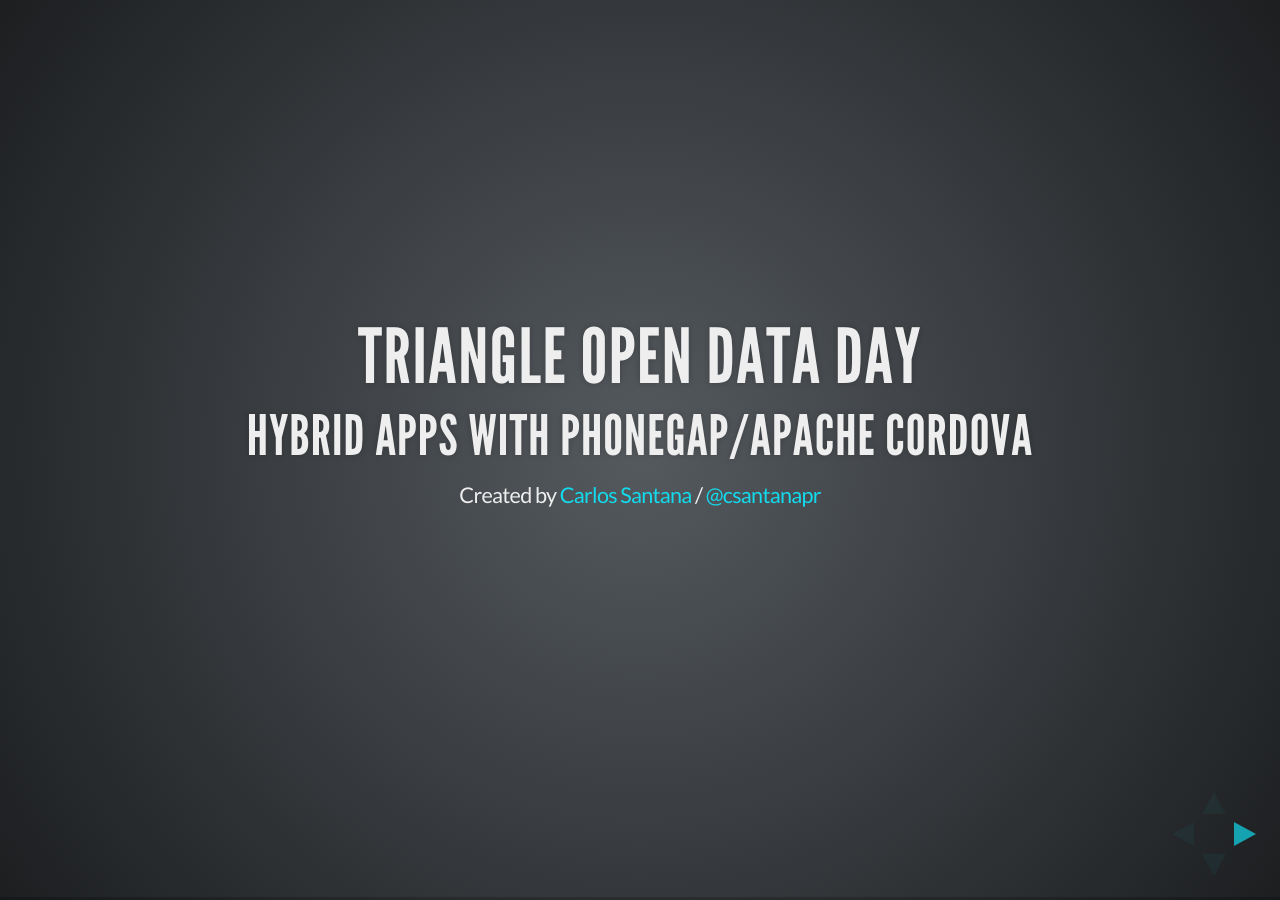
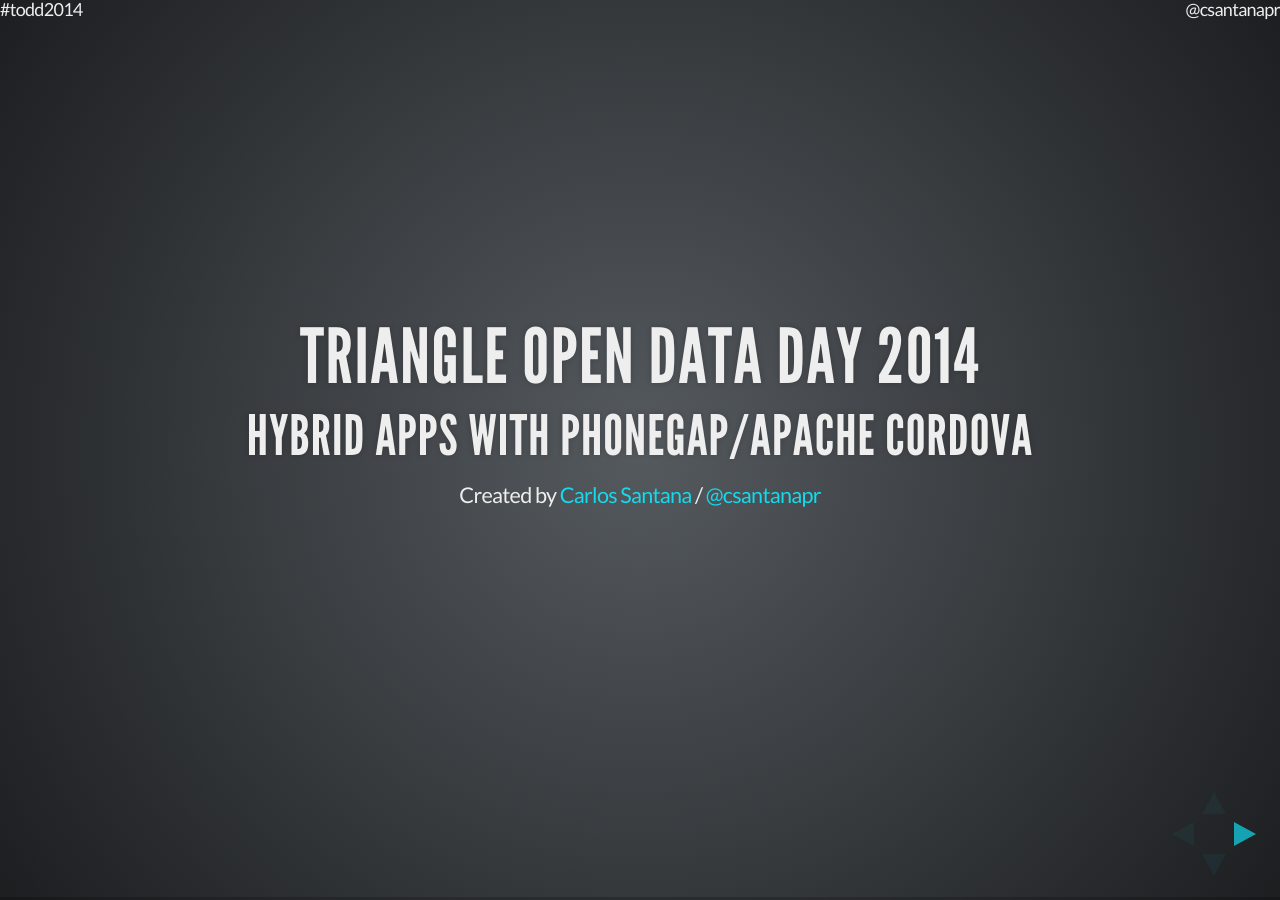
Before and after one commit to csantanapr/csantanapr.github.io, a Jekyll site: the page slides/index-triangle-open-data-day-2014.html, which Jekyll copies as it is, in a window 1280 px wide. Built offline with Jekyll 4.4.1, drawn with Linux system fonts in a browser that asks for light colours; Markdown is read by kramdown in place of the engine named in the settings.

Commit message:
added tweeter info to slides

```diff
--- /dev/null
+++ b/slides/css/csantanapr.css
@@ -0,0 +1,10 @@
+#hashtag {
+    font-size: 0.5em;
+    position: absolute;
+    left: 0;
+}
+#tweethandle {
+    font-size: 0.5em;
+    position: absolute;
+    right: 0;
+}
--- a/slides/index-triangle-open-data-day-2014.html
+++ b/slides/index-triangle-open-data-day-2014.html
@@ -16,6 +16,7 @@
 
 		<link rel="stylesheet" href="css/reveal.min.css">
 		<link rel="stylesheet" href="css/theme/default.css" id="theme">
+        <link rel="stylesheet" href="css/csantanapr.css" id="theme">
 
 		<!-- For syntax highlighting -->
 		<link rel="stylesheet" href="lib/css/zenburn.css">
@@ -34,9 +35,11 @@
 
 		<div class="reveal">
 			<!-- Any section element inside of this container is displayed as a slide -->
+            <div id="hashtag">#todd2014</div>
+            <div id="tweethandle">@csantanapr</div>
 		<div class="slides">
 		<section>
-	        <h2>Triangle Open Data Day</h2>
+	        <h2>Triangle Open Data Day 2014</h2>
 	        <h3>Hybrid Apps with PhoneGap/Apache Cordova</h3>
 	        <p>
 	            <small>Created by <a href="http://csantana.io">Carlos Santana</a> / <a href="http://twitter.com/csantanapr">@csantanapr</a></small>
```
